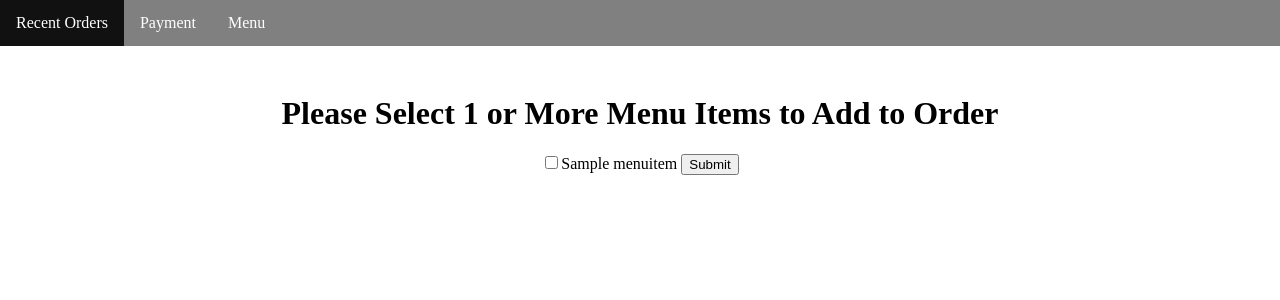
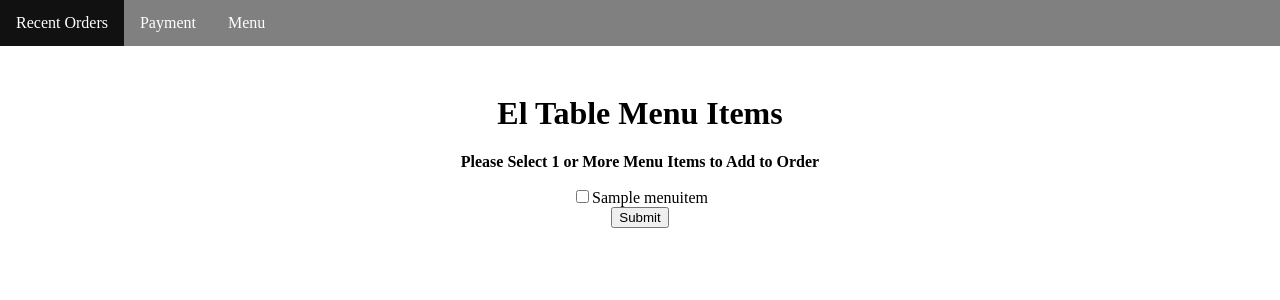
Before and after one commit to Hlotfy/eltabler, a Flask app: page /order/ in a window 1280 px wide. Shown: the top 300 px of the page. Run offline with Flask 2, Linux system fonts and the light colour scheme; tables that the repository leaves empty hold one stand-in row (values such as "Sample post"); some libraries are stand-ins or nearby versions.

Commit message:
formatting order form

```diff
--- a/app.py
+++ b/app.py
@@ -29,7 +29,6 @@ def order():
     items = functions.getAllMenuItems(conn)
     return render_template('order_form.html', items=items)
 
-
 @app.route('/menu/')
 def menu():
     users = functions.getAllUsers(conn)
@@ -44,7 +43,7 @@ def recent_orders(username):
         form = request.form
         if form:
             form = form.to_dict(flat=False)['miid']
-            print form
+            print(form)
             functions.addOrder(conn,form,username)
             orders = functions.getRecentOrders(conn,username)
             items = functions.getOrderItems(conn,username)
--- a/templates/order_form.html
+++ b/templates/order_form.html
@@ -1,15 +1,133 @@
 <!DOCTYPE html>
+<html>
+<head>
 {% extends "index.html" %}
+<style>
+.filterDiv {
+  float: left;
+  background-color: #2196F3;
+  color: #ffffff;
+  width: 100px;
+  line-height: 100px;
+  text-align: center;
+  margin: 2px;
+  display: none;
+}
 
+.show {
+  display: block;
+}
 
+.container {
+  margin-top: 20px;
+  overflow: hidden;
+}
+
+/* Style the buttons */
+.btn {
+  border: none;
+  outline: none;
+  padding: 12px 16px;
+  background-color: #f1f1f1;
+  cursor: pointer;
+}
+
+.btn:hover {
+  background-color: #ddd;
+}
+
+.btn.active {
+  background-color: #666;
+  color: white;
+}
+</style>
+</head>
+<body>
   {% block content %}
-  <h1>Please Select 1 or More Menu Items to Add to Order</h1>
+  <h1>El Table Menu Items</h1>
+  <p><strong>Please Select 1 or More Menu Items to Add to Order</strong></p>
   <div class="main">
+    <!--<div id="ButtonContainer">-->
+    <!--  <button class="btn active" onclick="filter('all')"> Show all</button>-->
+    <!--  <button class="btn" onclick="filter('drinks')"> Drinks</button>-->
+    <!--  <button class="btn" onclick="filter('sandwiches')"> Sandwiches</button>-->
+    <!--  <button class="btn" onclick="filter('candies')"> Candy</button>-->
+    <!--  <button class="btn" onclick="filter('snacks')"> Snack</button>-->
+    <!--</div>-->
+    <div class="container">
       <form action="/hlotfy/recent_orders/" method="POST">
           {% for item in items %}
-            <input type="checkbox" name="miid" value="{{item.miid}}">{{item.name}}</option>
+            {% if item.kind == "sandwich" %}
+              <div class="filterDiv sandwiches">
+                <input type="checkbox" name="miid" value="{{item.miid}}">{{item.name}}</input>
+              </div>
+            {% elif item.kind == "drink" %}
+              <div class="filterDiv drinks">
+                <input type="checkbox" name="miid" value="{{item.miid}}">{{item.name}}</input>
+              </div>
+            {% elif item.kind == "candy" %}
+              <div class="filterDiv candies">
+                <input type="checkbox" name="miid" value="{{item.miid}}">{{item.name}}</input>
+              </div>
+            {% elif item.kind == "snack" %}
+              <div class="filterDiv snacks">
+                <input type="checkbox" name="miid" value="{{item.miid}}">{{item.name}}</input>
+              </div>
+            {% endif %}
           {% endfor %}
           <input type="submit">
       </form>
-      </div>
+    </div>
+  </div>
+
+<script>
+// default on showing all
+filter("all")
+function filter(c) {
+  var x, i;
+  x = document.getElementsByClassName("filterDiv");
+  // console.log(x)
+  if (c == "all") c = "";
+  for (i = 0; i < x.length; i++) {
+    // console.log(i)
+    console.log(x[i])
+    w3RemoveClass(x[i], "show");
+    if (x[i].className.indexOf(c) > -1) w3AddClass(x[i], "show");
+  }
+}
+
+function w3AddClass(element, name) {
+  var i, arr1, arr2;
+  arr1 = element.className.split(" ");
+  arr2 = name.split(" ");
+  for (i = 0; i < arr2.length; i++) {
+    if (arr1.indexOf(arr2[i]) == -1) {element.className += " " + arr2[i];}
+  }
+}
+
+function w3RemoveClass(element, name) {
+  var i, arr1, arr2;
+  arr1 = element.className.split(" ");
+  arr2 = name.split(" ");
+  for (i = 0; i < arr2.length; i++) {
+    while (arr1.indexOf(arr2[i]) > -1) {
+      arr1.splice(arr1.indexOf(arr2[i]), 1);
+    }
+  }
+  element.className = arr1.join(" ");
+}
+
+// Add active class to the current button (highlight it)
+var btnContainer = document.getElementById("ButtonContainer");
+var btns = btnContainer.getElementsByClassName("btn");
+for (var i = 0; i < btns.length; i++) {
+  btns[i].addEventListener("click", function(){
+    var current = document.getElementsByClassName("active");
+    current[0].className = current[0].className.replace(" active", "");
+    this.className += " active";
+  });
+}
+</script>
   {% endblock %}
+</body>
+</html>
```
